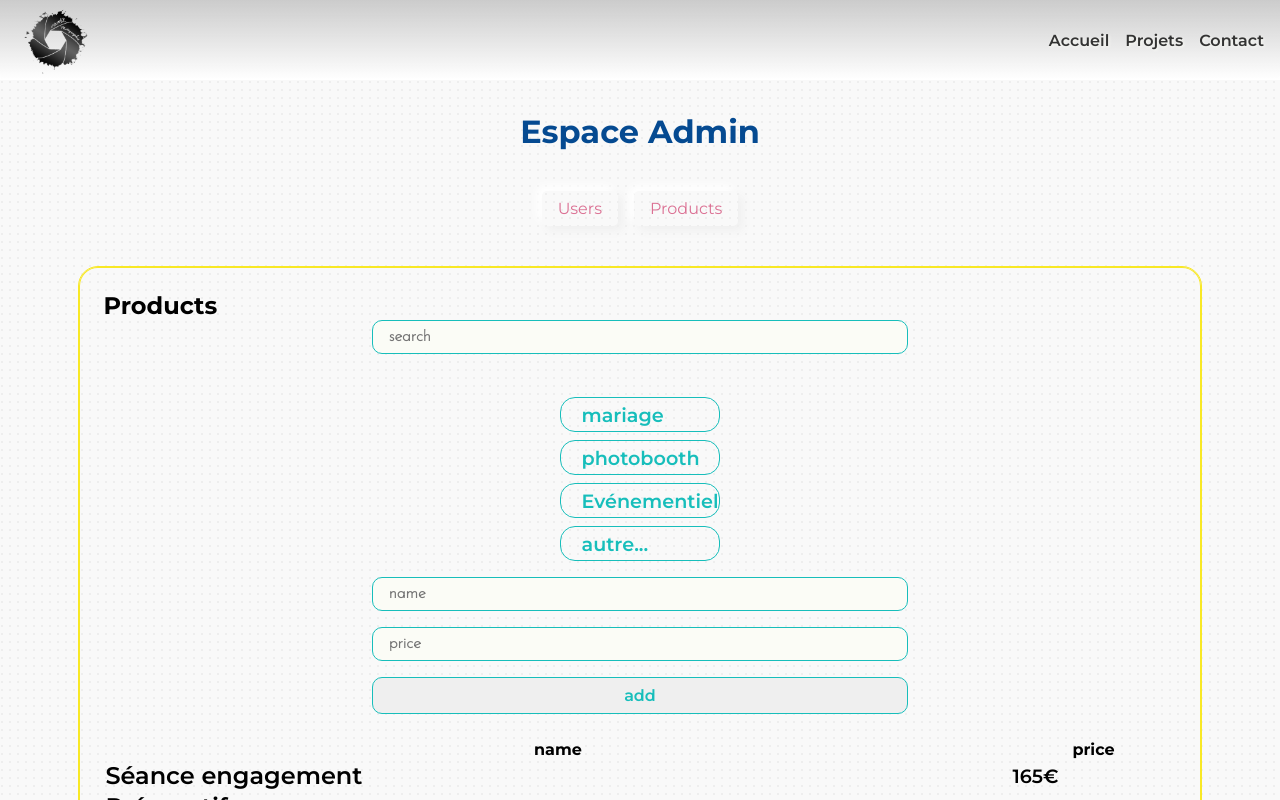
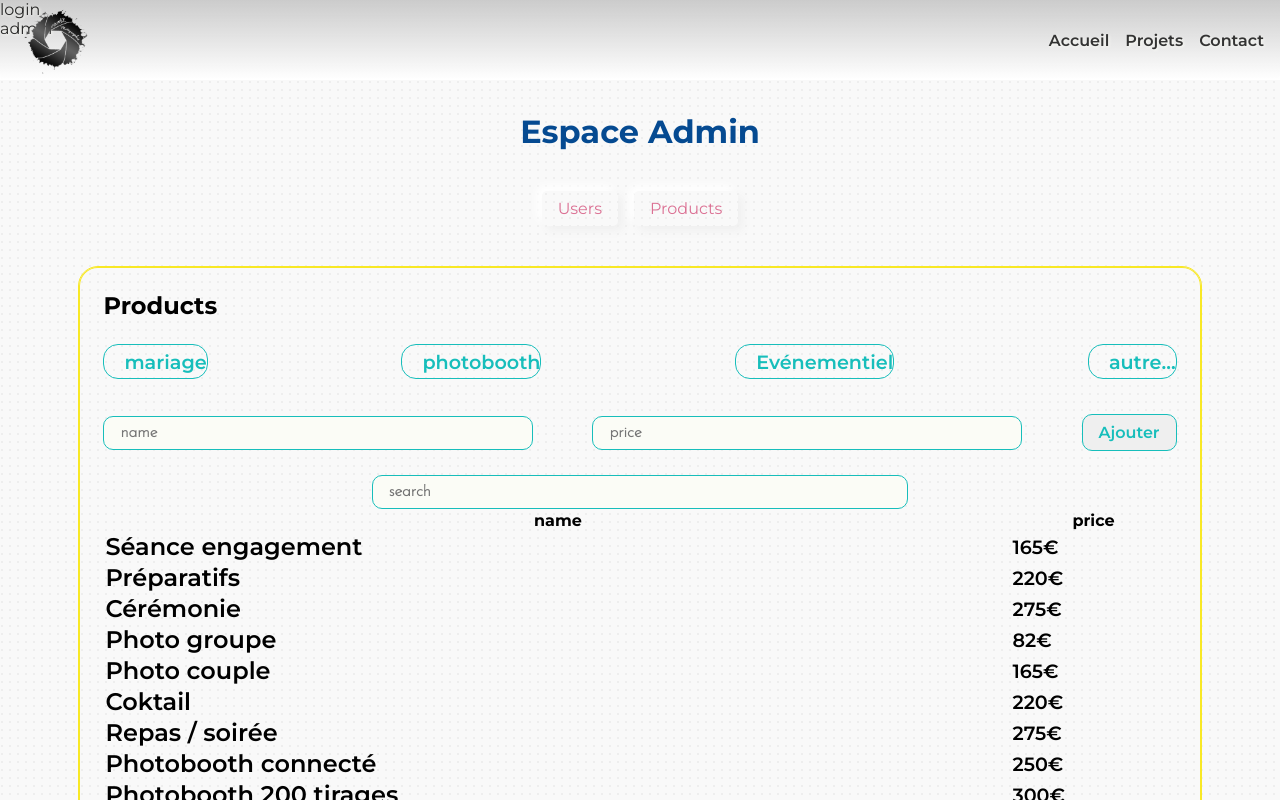
Before and after one commit to Christophe-Desmarres/CRM, a React (Create React App) app in the folder client/: page /admin/produits in a window 1280 px wide. Shown: the top 800 px of the page. Built offline with nearby package versions, Linux system fonts and the light colour scheme; no server answers.

Commit message:
style product page

```diff
--- a/client/src/assets/styles/components/_products.scss
+++ b/client/src/assets/styles/components/_products.scss
@@ -1,4 +1,4 @@
-#products{
+#products {
     width: 90%;
     margin: 1rem auto;
     padding: 1.5rem;
@@ -10,7 +10,7 @@
     flex-wrap: wrap;
     justify-content: space-between;
 
-    input[type="search"]{
+    input[type="search"] {
         width: 50%;
         padding: 0.5rem 1rem;
         margin: auto;
@@ -22,14 +22,71 @@
         transition: all 0.3s ease-in-out;
     }
 
-    .product__form{
+    .product__form {
         display: flex;
         flex-direction: column;
         align-items: center;
         margin: 1rem 0;
 
-        input[type="text"]{
-            width: 50%;
+        .product__form--tags {
+            display: flex;
+            flex-direction: row;
+            align-items: center;
+            justify-content: space-between;
+            width: 100%;
+            margin: 0 1rem;
+
+
+            label {
+                font-size: 1.2rem;
+                font-weight: 600;
+                color: $selected;
+                margin: 0.5rem 0;
+                display: flex;
+                align-items: center;
+                border: 1px solid $selected;
+                border-radius: 15px;
+                transition: all 0.3s ease-in-out;
+
+                &:hover {
+                    cursor: pointer;
+                    background-color: $selected;
+                    color: $white;
+                }
+
+                input[type="checkbox"] {
+                    visibility: hidden;
+                }
+
+                input[type="checkbox"]:checked {
+                    background-color: $selected;
+                }
+
+                input[type="checkbox"]:hover {
+                    background-color: $selected;
+                }
+
+                input[type="checkbox"]:focus {
+                    outline: none;
+                }
+
+            }
+
+            .checked {
+                background-color: $selected;
+                color: $white;
+            }
+        }
+            .product__form--info {
+                display: flex;
+                flex-direction: row;
+                align-items: center;
+                justify-content: space-between;
+                width: 100%;
+                margin: 0 1rem;
+
+                input[type="text"] {
+                    width: 40%;
                     padding: 0.5rem 1rem;
                     margin: 0.5rem 0;
                     border-radius: 10px;
@@ -40,43 +97,8 @@
                     transition: all 0.3s ease-in-out;
                 }
 
-        label{
-            font-size: 1.2rem;
-            font-weight: 600;
-            color: $selected;
-            margin: 0.5rem 0;
-            display: flex;
-            align-items: center;
-            border: 1px solid $selected;
-            border-radius: 15px;
-            transition: all 0.3s ease-in-out;
 
-            &:hover{
-                cursor: pointer;
-                background-color: $selected;
-                color: $white;
-            }
-
-            input[type="checkbox"]{
-                visibility: hidden;
-            }
-
-            input[type="checkbox"]:checked{
-                background-color: $selected;
-            }
-
-            input[type="checkbox"]:hover{
-                background-color: $selected;
-            }
-
-            input[type="checkbox"]:focus{
-                outline: none;
-            }
-        }
-
-
-        .btn__submitform{
-            width: 50%;
+                .btn__submitform {
                     padding: 0.5rem 1rem;
                     margin: 0.5rem 0;
                     border-radius: 10px;
@@ -86,40 +108,48 @@
                     color: $selected;
                     transition: all 0.3s ease-in-out;
 
-            &:hover{
+                    &:hover {
                         background-color: $selected;
                         color: $white;
                     }
                 }
             }
 
-        .product-image{
-            img{
+    }
+
+    .product-image {
+        img {
             width: 100%;
             height: 100%;
             object-fit: cover;
         }
     }
-        .product-info{
+
+    .product-info {
         padding: 0 1rem;
-            .product-name{
+
+        .product-name {
             font-size: 1.5rem;
             font-weight: 600;
             margin-bottom: 0.5rem;
         }
-            .product-price{
+
+        .product-price {
             font-size: 1.2rem;
             font-weight: 600;
             margin-bottom: 0.5rem;
         }
-            .product-rating{
+
+        .product-rating {
             display: flex;
             align-items: center;
-                .product-rating-star{
+
+            .product-rating-star {
                 color: #f8e825;
                 margin-right: 0.2rem;
             }
-                .product-rating-number{
+
+            .product-rating-number {
                 font-size: 1.2rem;
                 font-weight: 600;
             }
--- a/client/src/components/Admin/Products.js
+++ b/client/src/components/Admin/Products.js
@@ -50,26 +50,28 @@ export default function Products() {
     <div id='products'>
     <h2>Products</h2>
 
-    <input type="search" placeholder="search" onChange={(e)=>setSearch(e.target.value)} value={search}/>
-    <br />
 
     <form onSubmit={onSubmit} className='product__form'>
-    <div onChange={checkboxSetValue}>
+
+    <div onChange={checkboxSetValue} className='product__form--tags'>
       {tags.map((tag, index) => (
-            <label key={index}>
+            <label key={index} className={checked.includes(tag) ? 'checked' : ""}>
               <input type="checkbox" id={tag} name="type" value={tag} />
               {tag}
               <br />
               </label>
               ))
       }
-
     </div>
-
+    <br />
+      <div className='product__form--info'>
         <input type="text" placeholder="name" onChange={(e)=>setName(e.target.value)} value={name}/>
         <input type="text" placeholder="price" onChange={(e)=>setPrice(e.target.value)} value={price}/>
-        <button type='submit' className='btn__submitform'>add</button>
+        <button type='submit' className='btn__submitform'>Ajouter</button>
+      </div>
     </form>
+
+    <input type="search" placeholder="search" onChange={(e)=>setSearch(e.target.value)} value={search}/>
 
     <table>
       <thead>
--- a/client/src/components/Authentification/Auth.js
+++ b/client/src/components/Authentification/Auth.js
@@ -55,9 +55,9 @@ const AuthPage = () => {
           setAlertType('success');
           setAlertMessage([`Connexion réussie,`,` Bienvenue ${response.name}!`]);
           resetMessage();
-          setTimeout(() => {
-            window.location = "/admin";
-          }, 3000);
+          // setTimeout(() => {
+          //   window.location = "/admin";
+          // }, 3000);
 
         })
         .catch(err => {
--- a/client/src/components/NavBar/Pages/NavBar-Side.js
+++ b/client/src/components/NavBar/Pages/NavBar-Side.js
@@ -45,7 +45,8 @@ export default function NavBarSide() {
       <MobileNav />
     </div>
     <div className='down__bar'>
-      <div><Link className='link' to="/profil"></Link></div>
+      <div><Link className='link' to="/profil">login</Link></div>
+      <div><Link className='link' to="/admin">admin</Link></div>
     </div>
     </div>
 
```
Lines whose indentation alone changed are shown as unchanged.
